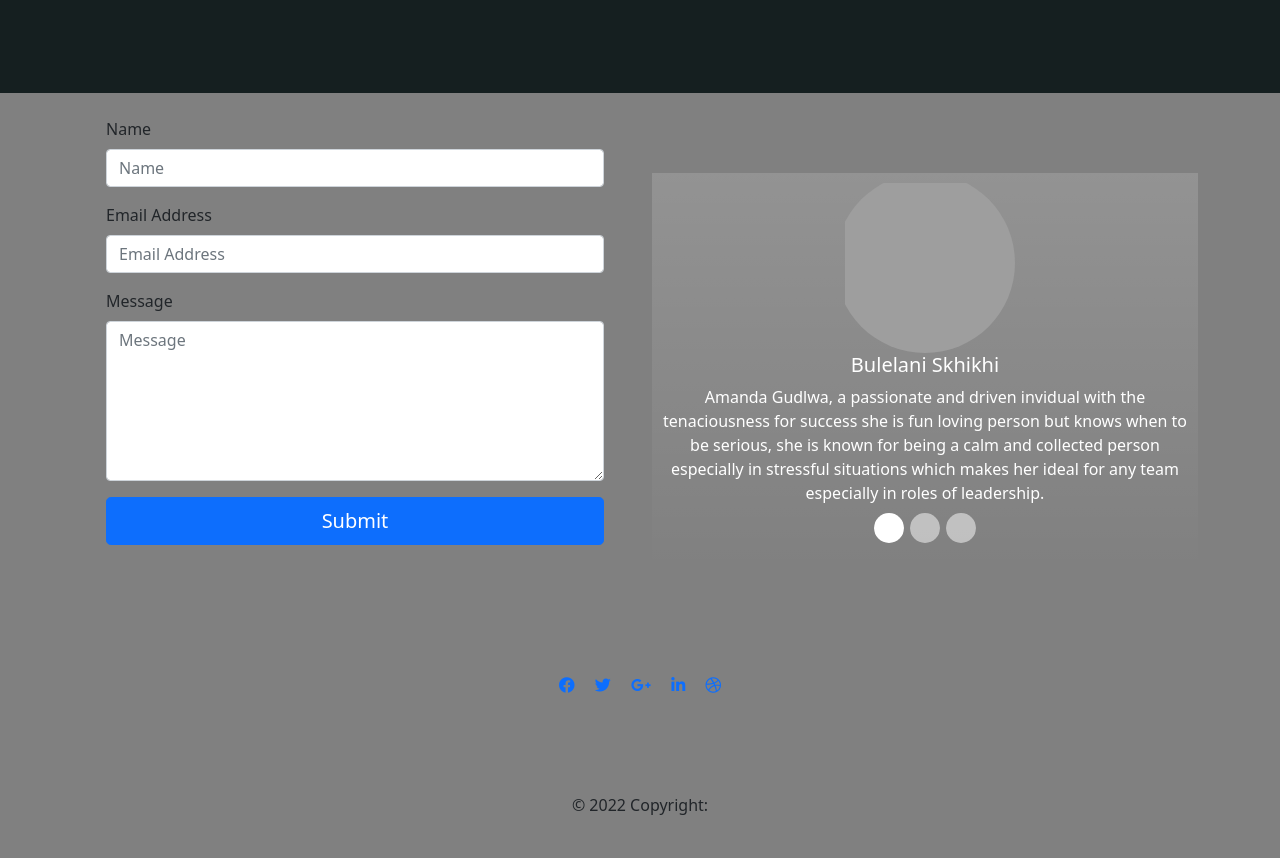
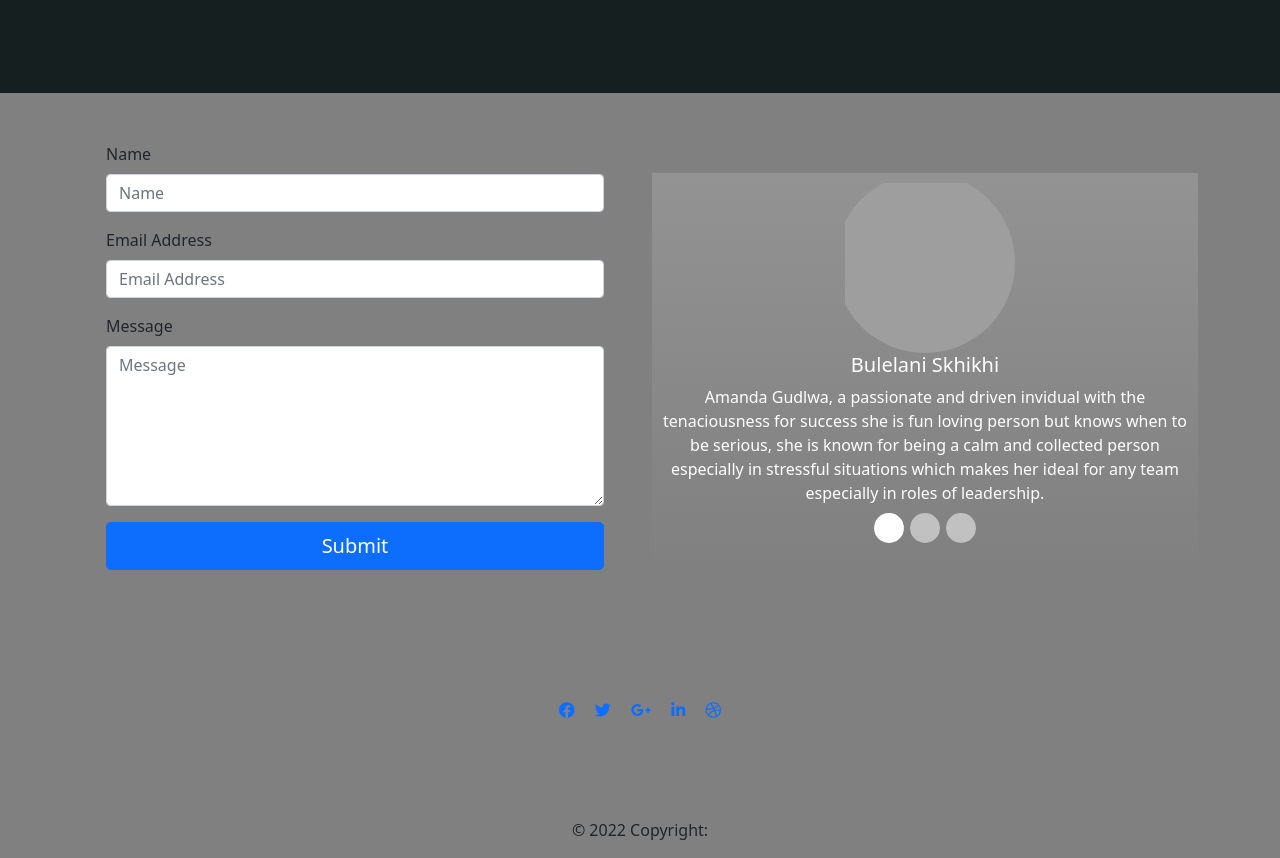
Before and after one commit to AmandaAzania/Amanda_portfolio, a plain HTML site: page index.html in a window 1280 px wide. Shown: the part 1380-2238 px from the top of the page. Before the commit the page ends 2213 px from the top, so only its background shows below. Drawn offline with nearby package versions, Linux system fonts and the light colour scheme; grey boxes are pictures that could not be loaded.

Commit message:
aligning

```diff
--- a/styles/style.css
+++ b/styles/style.css
@@ -71,3 +71,7 @@ main {
 	margin: auto;
 }
 /* end of skills */
+
+.form{
+  padding-top: 25px;
+}
```
